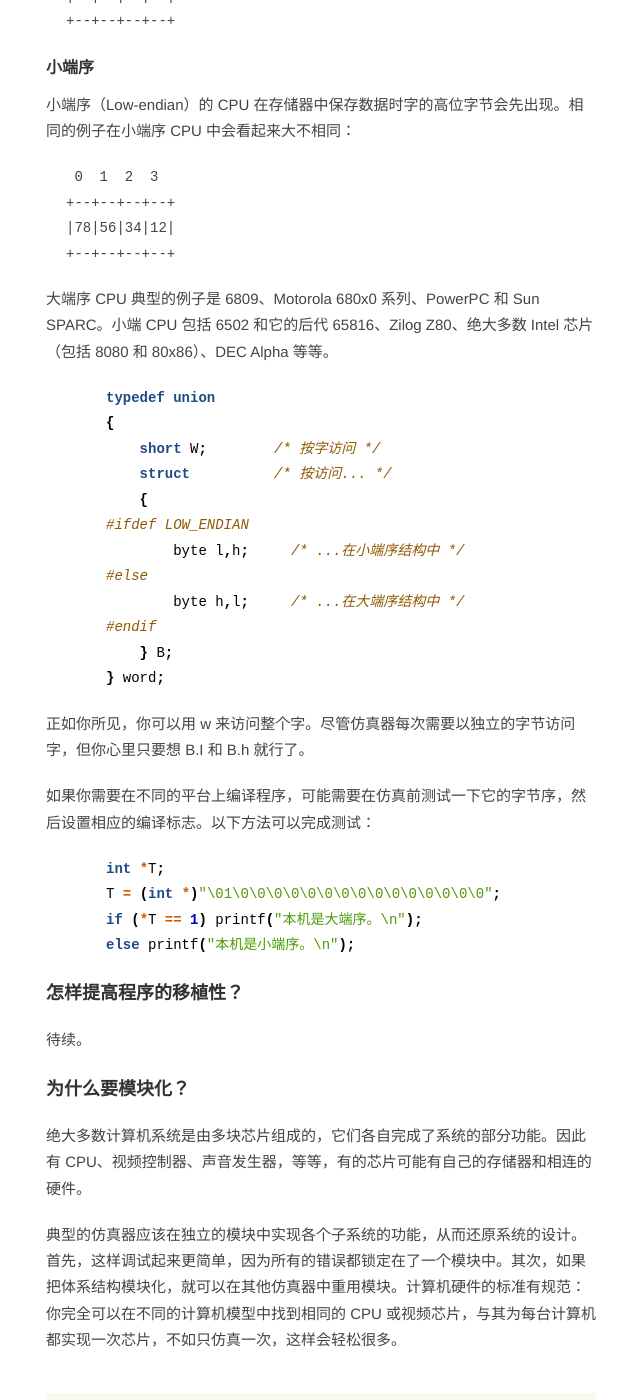
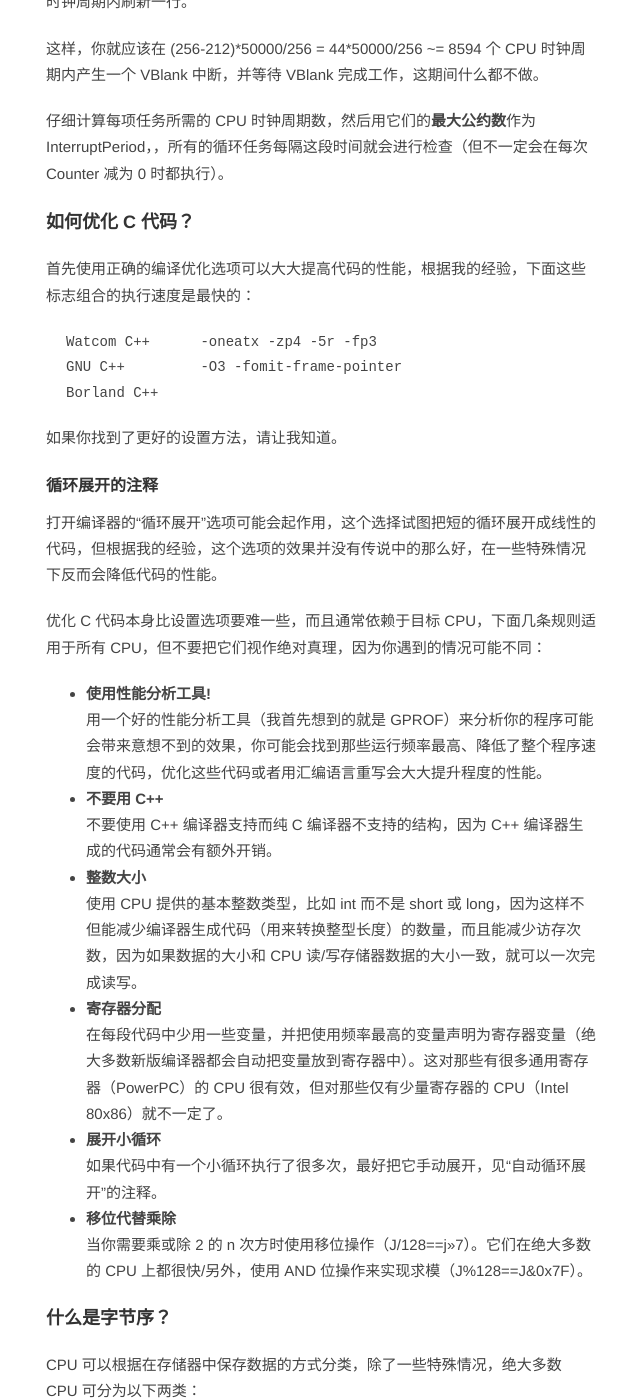
Before and after one commit to dreamsome/onesuper.github.com, a Jekyll site: the page built from _posts/translate/2012-12-24-how-to-write-a-computer-emulator.md, in a window 1280 px wide and 1400 px high, scrolled down 8233 px. Shown: the whole window, without its empty margins (319-959 px from the left). Built offline with Jekyll 4.4.1, drawn with Linux system fonts in a browser that asks for light colours; Markdown is read by kramdown in place of the engine named in the settings; some of the changed text lies outside the part shown.

Commit message:
fix on p:emulator

```diff
--- a/_posts/translate/2012-12-24-how-to-write-a-computer-emulator.md
+++ b/_posts/translate/2012-12-24-how-to-write-a-computer-emulator.md
@@ -120,10 +120,29 @@
 
 ### 上哪弄要仿真的硬件的信息？
 
+下面列出了一些你可能想要
 
-见原文。
+### 新闻组
 
-<div id="cpu"></div>
+* **comp.emulators.misc** <br> 这个新闻组专门用来讨论有关计算机仿真的问题，很多仿真器作者都读它，虽然它有点吵。发言前请先阅读它的 FAQ。
+* **comp.emulators.game-consoles** <br> 和 comp.emulators.misc 很像，但针对电子游戏设备的模拟，发言前阅读 comp.emulators.misc 的 FAQ。
+* **comp.sys./emulated-system/** <br> comp.sys.\* 下是特定型号的计算机，阅读这个新闻组，你可能会得到很多有用的技术信息。在这些讨论组发言之前请先阅读相关的 FAQ。
+* **alt.folklore.computers**
+* **rec.games.video.classic**
+
+
+#### FTP
+
+* [Console and Game Programming](ftp://x2ftp.oulu.fi/ )
+* [Arcade Videogame Hardware](ftp://ftp.spies.com/)
+* [Computer History and Emulation](ftp://ftp.komkon.org/pub/EMUL8/)
+
+
+#### WWW
+
+* [我的主页](http://www.komkon.org/fms/)
+* [Arcade Emulation Programming Repository](http://valhalla.ph.tn.tudelft.nl/emul8/arcade.html)
+* [Emulation Programmer's Resource ](http://www.classicgaming.com/EPR/)
 
 ### 如何仿真 CPU？
 
@@ -362,8 +381,33 @@
 
 ### 如何优化 C 代码？
 
+首先使用正确的编译优化选项可以大大提高代码的性能，根据我的经验，下面这些标志组合的执行速度是最快的：
 
-（这部分没译。）
+
+    Watcom C++      -oneatx -zp4 -5r -fp3
+    GNU C++         -O3 -fomit-frame-pointer
+    Borland C++
+
+如果你找到了更好的设置方法，请让我知道。
+
+
+
+#### 循环展开的注释
+
+打开编译器的“循环展开”选项可能会起作用，这个选择试图把短的循环展开成线性的代码，但根据我的经验，这个选项的效果并没有传说中的那么好，在一些特殊情况下反而会降低代码的性能。
+
+
+
+优化 C 代码本身比设置选项要难一些，而且通常依赖于目标 CPU，下面几条规则适用于所有 CPU，但不要把它们视作绝对真理，因为你遇到的情况可能不同：
+
+
+* **使用性能分析工具!** <br> 用一个好的性能分析工具（我首先想到的就是 GPROF）来分析你的程序可能会带来意想不到的效果，你可能会找到那些运行频率最高、降低了整个程序速度的代码，优化这些代码或者用汇编语言重写会大大提升程度的性能。
+* **不要用 C++** <br> 不要使用 C++ 编译器支持而纯 C 编译器不支持的结构，因为 C++ 编译器生成的代码通常会有额外开销。
+* **整数大小** <br> 使用 CPU 提供的基本整数类型，比如 int 而不是 short 或 long，因为这样不但能减少编译器生成代码（用来转换整型长度）的数量，而且能减少访存次数，因为如果数据的大小和 CPU 读/写存储器数据的大小一致，就可以一次完成读写。
+* **寄存器分配** <br> 在每段代码中少用一些变量，并把使用频率最高的变量声明为寄存器变量（绝大多数新版编译器都会自动把变量放到寄存器中）。这对那些有很多通用寄存器（PowerPC）的 CPU 很有效，但对那些仅有少量寄存器的 CPU（Intel 80x86）就不一定了。
+* **展开小循环** <br> 如果代码中有一个小循环执行了很多次，最好把它手动展开，见“自动循环展开”的注释。
+* **移位代替乘除** <br> 当你需要乘或除 2 的 n 次方时使用移位操作（J/128==j>>7）。它们在绝大多数的 CPU 上都很快/另外，使用 AND 位操作来实现求模（J%128==J&0x7F）。
+
 
 
 ### 什么是字节序？
```
Also changed, not shown: other parts of _posts/translate/2012-12-24-how-to-write-a-computer-emulator.md (+1 -1 lines), _posts/technium/2011-08-29-closure.md (deleted, +0 -132 lines), _posts/technium/2012-12-19-about-learnable-programming.md (+7 -4 lines).
